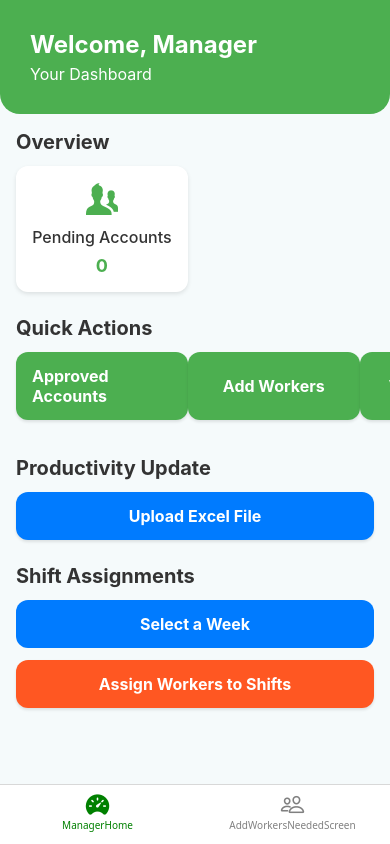
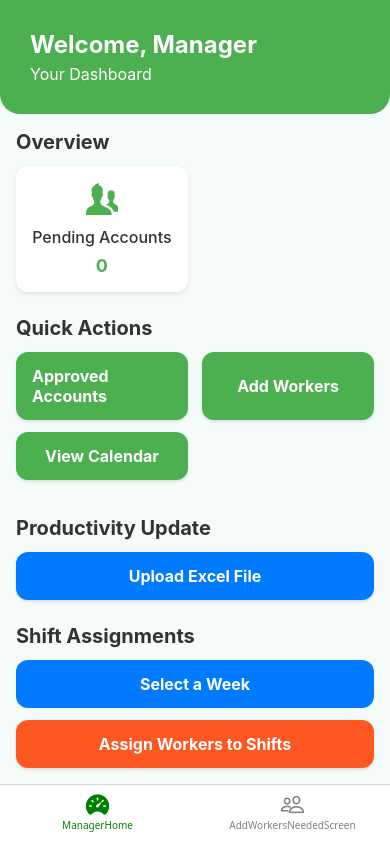
Before and after one commit to EHB-TI/EasyPlanningGroup9, a React Native app: screen /ManagerHome in a window 390 px wide. Built offline with nearby package versions, Linux system fonts and the light colour scheme; no server answers; the database is empty.

Commit message:
bug fix managerhome

```diff
--- a/screens/ManagerHome.js
+++ b/screens/ManagerHome.js
@@ -146,7 +146,8 @@ export default function ManagerHome({ navigation }) {
   <Text style={styles.actionCardText}>Add Workers</Text>
 </TouchableOpacity>
 
-
+            </View>
+            <View style={styles.cardRow}>
 
 
             <TouchableOpacity style={styles.actionCard} onPress={() => handleNavigate('ManagerCalendar')}>
```
